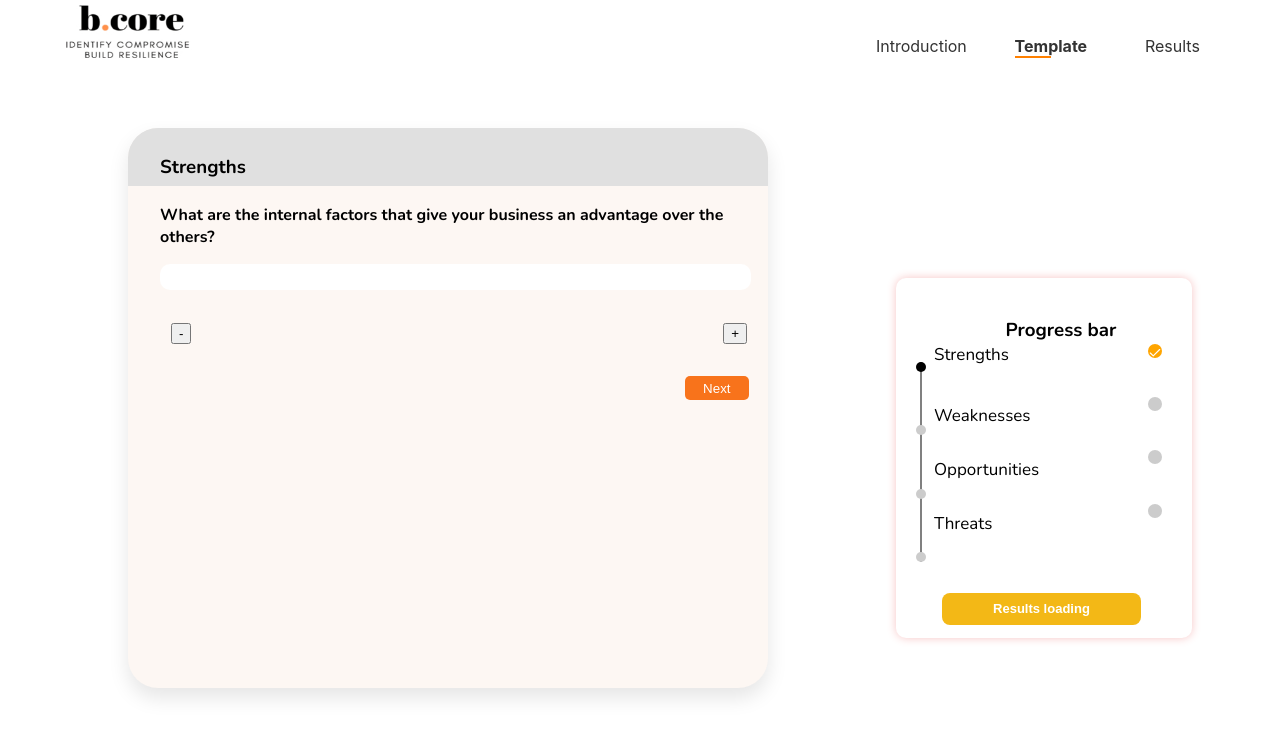
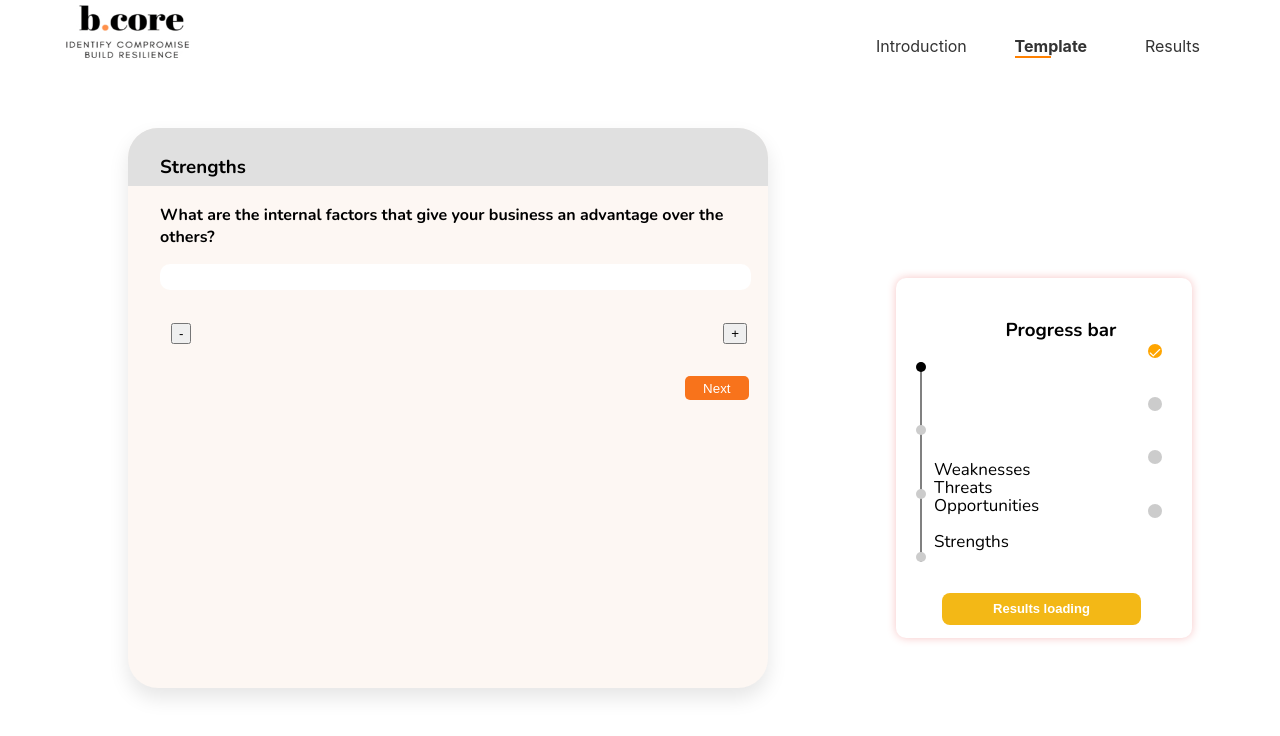
Before and after one commit to mollenwambui/react, a React (Create React App) app: page /user-guide in a window 1280 px wide. Shown: the top 736 px of the page. Built offline with nearby package versions, Linux system fonts and the light colour scheme.

Commit message:
progress-bar

```diff
--- a/src/components/UserJourney.css
+++ b/src/components/UserJourney.css
@@ -536,28 +536,28 @@ margin-left: -3%;  }
 @media (max-width: 1440px) {
   .stren {
     position: absolute;
-   margin-top: 70%;
+   top: 70%;
     left: 20px;
     font-size: 17px;
   }
 
   .weak {
     position: absolute;
-    margin-top: 50%;
+    top: 50%;
     left: 20px;
     font-size: 17px;
   }
 
   .oppo {
     position: absolute;
-    margin-top: 60%;
+    top: 60%;
     left: 20px;
     font-size: 17px;
   }
 
   .threa{
     position: absolute;
-    margin-top: 55%;
+    top: 55%;
     left: 20px;
     font-size: 17px;
   }
```
